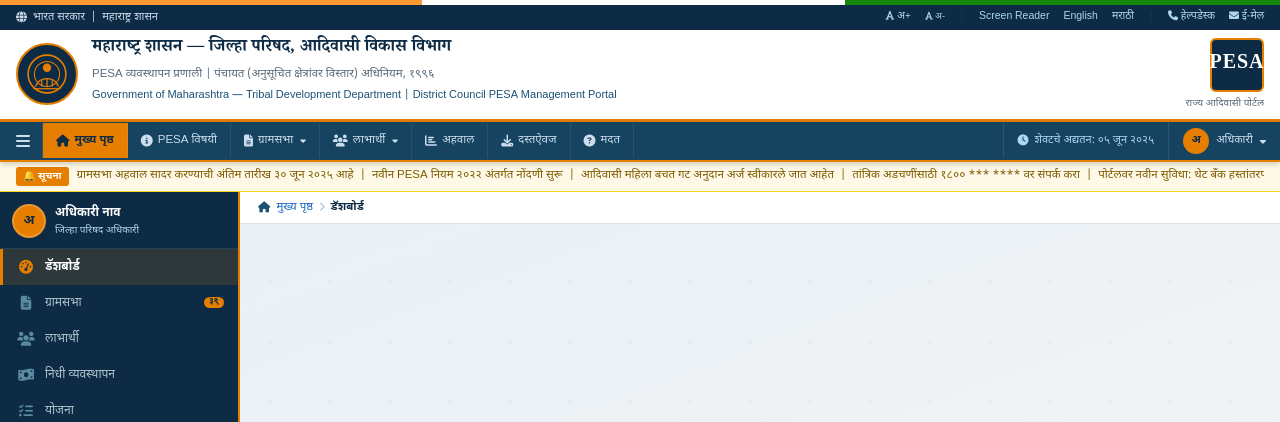
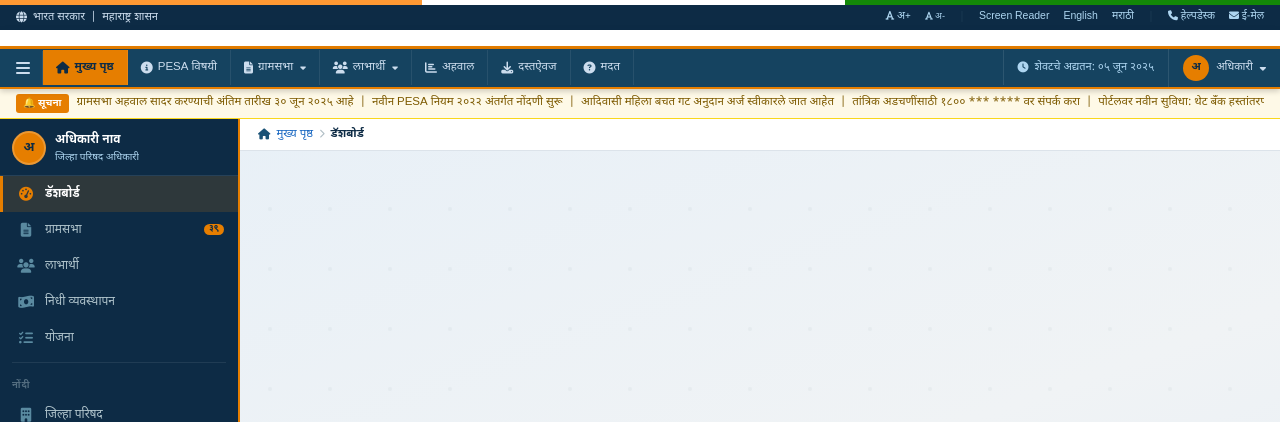
Before and after one commit to cesdevops/pesa, a Django app: template Navbar/templates/Superuser-base.html in a window 1280 px wide. Shown: the top 422 px of the page. Run offline with Django 4.2, Linux system fonts and the light colour scheme; the template is opened without the code that fills it, so the values that code supplies are empty.

Commit message:
Added my changes

```diff
--- a/Navbar/templates/Superuser-base.html
+++ b/Navbar/templates/Superuser-base.html
@@ -610,27 +610,8 @@ body{
      MAIN HEADER (ADD THIS)
 ══════════════════════════════════════ -->
 <div class="main-header">
-  <div class="emblem">
-    <svg viewBox="0 0 40 40" fill="none" xmlns="http://www.w3.org/2000/svg">
-      <circle cx="20" cy="20" r="18" stroke="#e67e00" stroke-width="1.5" fill="none"/>
-      <circle cx="20" cy="20" r="12" stroke="#e67e00" stroke-width="1" fill="none"/>
-      <ellipse cx="20" cy="14" rx="4" ry="4" fill="#e67e00"/>
-      <path d="M9 32 C13 22 27 22 31 32" stroke="#e67e00" stroke-width="1.2" fill="none"/>
-      <line x1="15" y1="32" x2="15" y2="26" stroke="#e67e00" stroke-width="1.2"/>
-      <line x1="20" y1="32" x2="20" y2="24" stroke="#e67e00" stroke-width="1.2"/>
-      <line x1="25" y1="32" x2="25" y2="26" stroke="#e67e00" stroke-width="1.2"/>
-      <line x1="7" y1="34" x2="33" y2="34" stroke="#e67e00" stroke-width="1.2"/>
-    </svg>
-  </div>
-  <div class="header-center">
-    <div class="h1">महाराष्ट्र शासन — जिल्हा परिषद, आदिवासी विकास विभाग</div>
-    <div class="h2">PESA व्यवस्थापन प्रणाली | पंचायत (अनुसूचित क्षेत्रांवर विस्तार) अधिनियम, १९९६</div>
-    <div class="h3">Government of Maharashtra — Tribal Development Department | District Council PESA Management Portal</div>
-  </div>
-  <div class="header-right">
-    <div class="pesa-logo">PESA</div>
-    <div class="tagline">राज्य आदिवासी पोर्टल</div>
-  </div>
+
+
 </div>
 
 <!-- ══════════════════════════════════════
```
Also changed, not shown: db.sqlite3, 1 other file.
